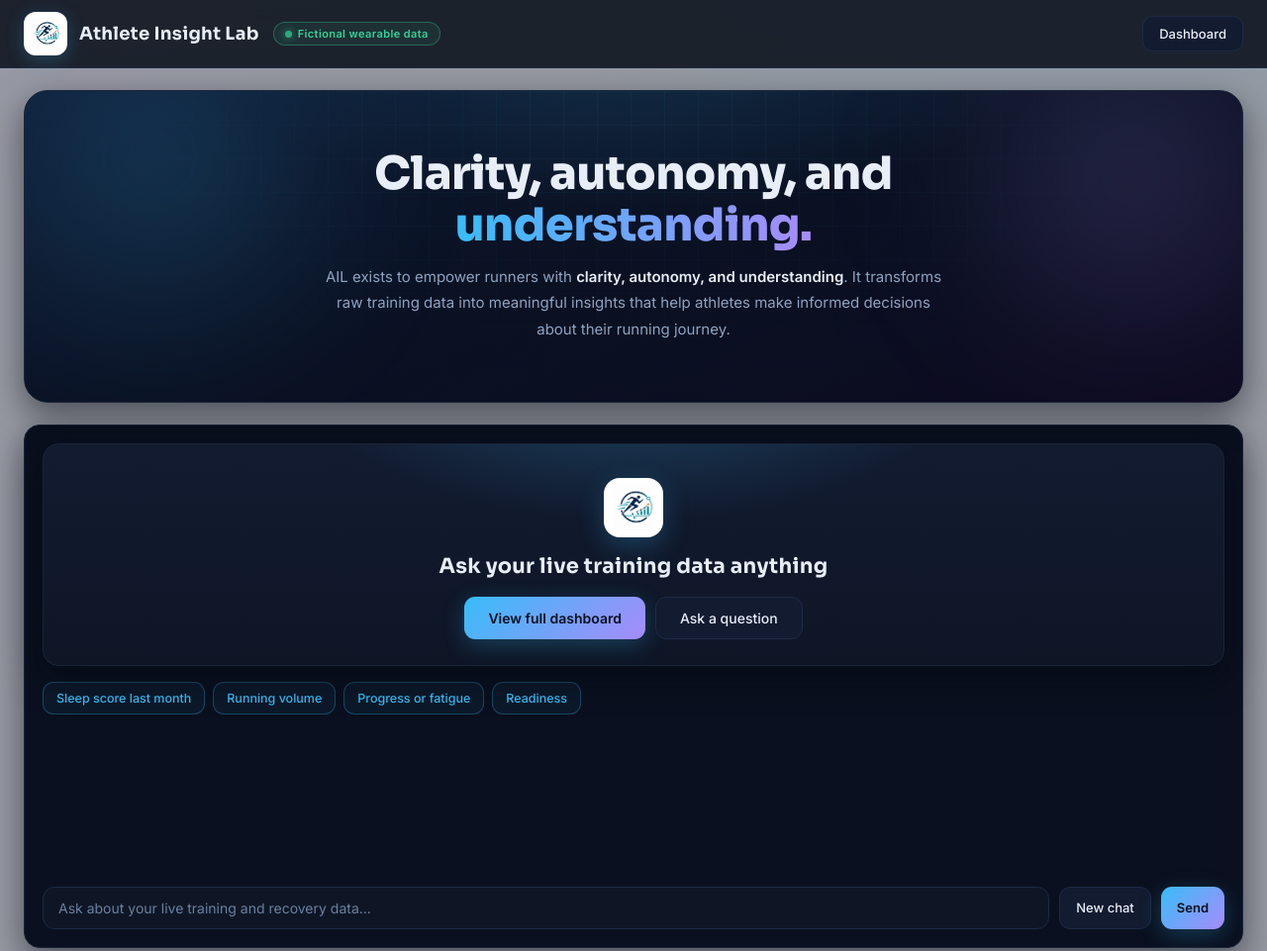
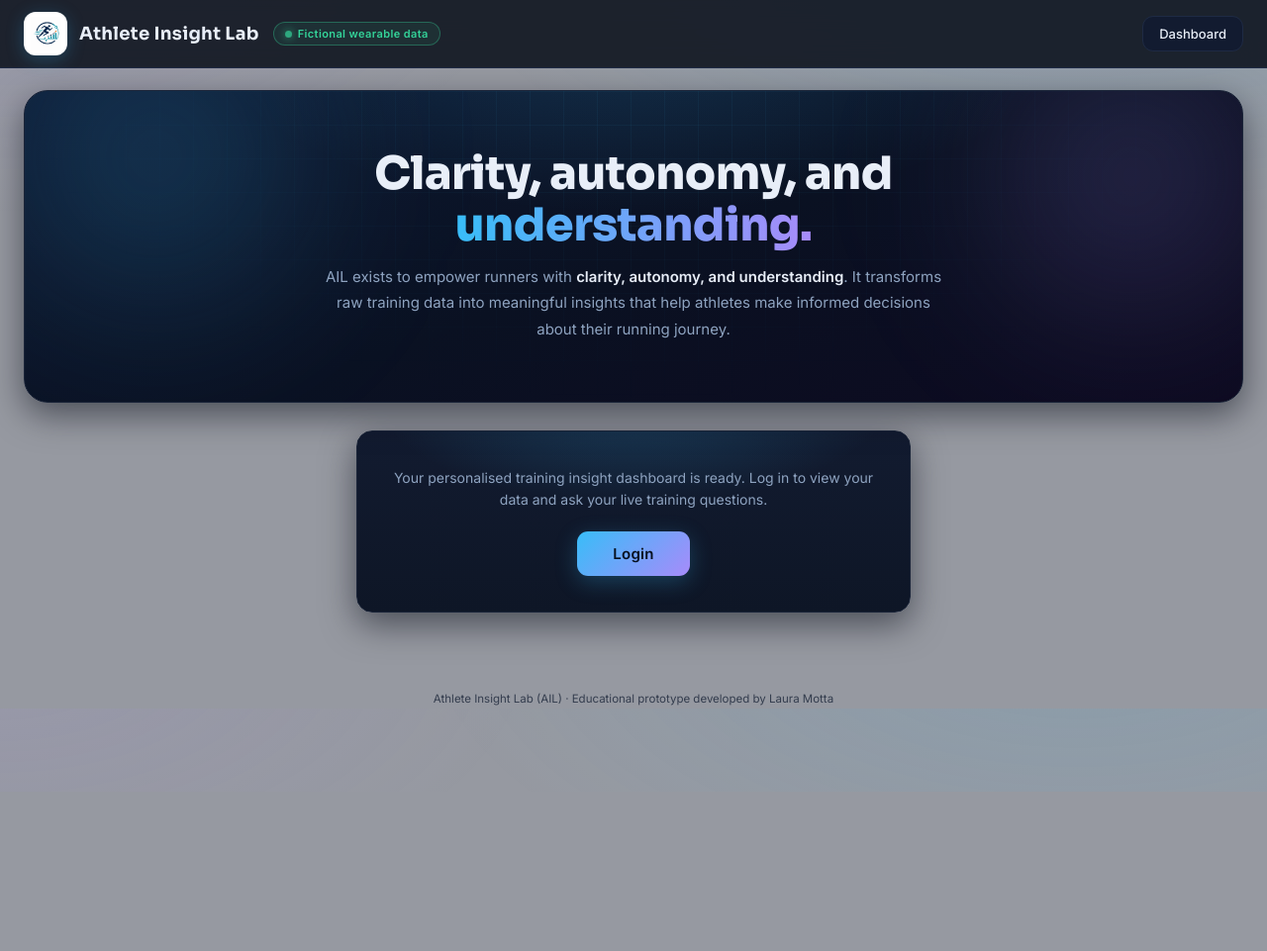
Before and after one commit to lauramottaprojects/ail-athlete-insight-lab, a website: page index.html in a window 1280 px wide. Shown: the top 961 px of the page at 99% size. After the commit the page ends 800 px from the top, so only its background shows below. Drawn offline with nearby package versions, Linux system fonts and the light colour scheme.

Commit message:
Add login gate before dashboard and chat

```diff
--- a/index.html
+++ b/index.html
@@ -142,6 +142,19 @@
     color: var(--muted); font-size: 15px; line-height: 1.75;
   }
   .hero-mission strong { color: var(--text); font-weight: 600; }
+
+  /* ================= GATE / LOGIN ================= */
+  .gate { padding: 6px 0 2px; }
+  .gate-card {
+    max-width: 560px; margin: 0 auto; text-align: center;
+    background:
+      radial-gradient(420px 200px at 50% -30%, var(--glow-blue), transparent 65%),
+      linear-gradient(180deg, var(--panel) 0%, var(--panel2) 100%);
+    border: 1px solid var(--line-soft); border-radius: var(--radius);
+    padding: 36px 24px; box-shadow: var(--shadow);
+  }
+  .gate-text { color: var(--muted); font-size: 14px; line-height: 1.6; margin: 0 0 20px; }
+  .gate-btn { font-size: 15px; padding: 13px 36px; letter-spacing: .3px; }
 
   #layout { display: grid; grid-template-columns: 1fr; gap: 18px; align-items: start; }
   #layout.split { grid-template-columns: minmax(0, 1fr) 410px; }
@@ -347,7 +360,15 @@
     </div>
   </section>
 
-  <div id="layout">
+  <!-- ============================== LOGIN GATE ============================== -->
+  <section class="gate" id="gate">
+    <div class="gate-card">
+      <p class="gate-text">Your personalised training insight dashboard is ready. Log in to view your data and ask your live training questions.</p>
+      <button class="primary gate-btn" id="loginBtn" type="button">Login</button>
+    </div>
+  </section>
+
+  <div id="layout" style="display:none;">
   <!-- ============================== DASHBOARD (hidden until requested) ============================== -->
   <section id="viewDashboard" class="view">
     <div class="pipeline-indicator" id="dashIndicator">
@@ -1044,6 +1065,13 @@ document.getElementById("chatInput").addEventListener("keydown", (e) => { if (e.
 document.getElementById("newChatBtn").addEventListener("click", newChat);
 document.querySelectorAll("#chips button").forEach(b => b.addEventListener("click", () => sendQuestion(b.dataset.q)));
 
+document.getElementById("loginBtn").addEventListener("click", () => {
+  document.getElementById("gate").style.display = "none";
+  layout.style.display = "grid";
+  document.getElementById("welcome").scrollIntoView({ behavior: "smooth", block: "start" });
+  document.getElementById("chatInput").focus();
+});
+
 setDashBtnLabel(false);
 </script>
 </body>
```
